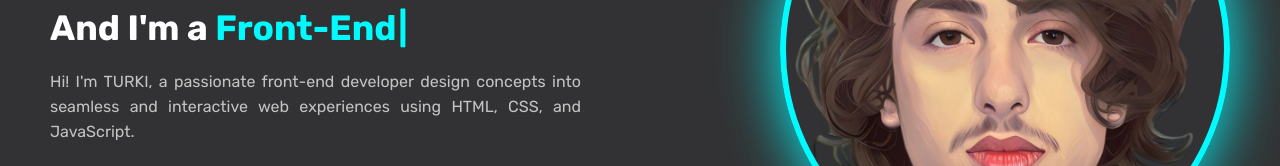
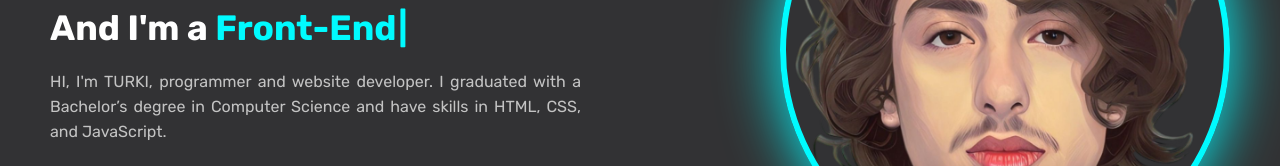
Before and after one commit to tpii935/cvaads, a plain HTML site: page index.html in a window 1280 px wide. Shown: the part 425-591 px from the top of the page. Drawn offline with nearby package versions, Linux system fonts and the light colour scheme.

Commit message:
Update index.html

```diff
--- a/index.html
+++ b/index.html
@@ -42,7 +42,7 @@
                         And I'm a <span class="multiple"></span>
                     </h4>
                     <p>
-                        Hi! I'm TURKI, a passionate front-end developer design concepts into seamless and interactive web experiences using HTML, CSS, and JavaScript.
+                        HI, I'm TURKI, programmer and website developer. I graduated with a Bachelor’s degree in Computer Science and have skills in HTML, CSS, and JavaScript.
                     </p>
                     <div class="btn">
                         <button onclick="window.location.href='https://drive.google.com/file/d/1PFn0c4MAiVlo8IKbaOO_2GABzSQ3HP7M/view?usp=sharing';">Download My CV</button>
```
